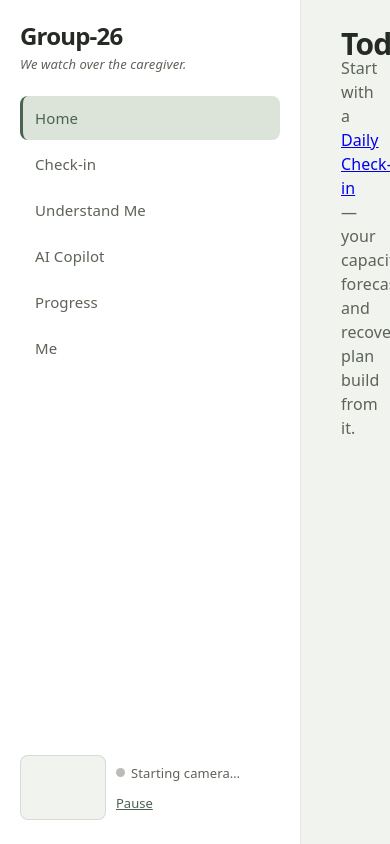
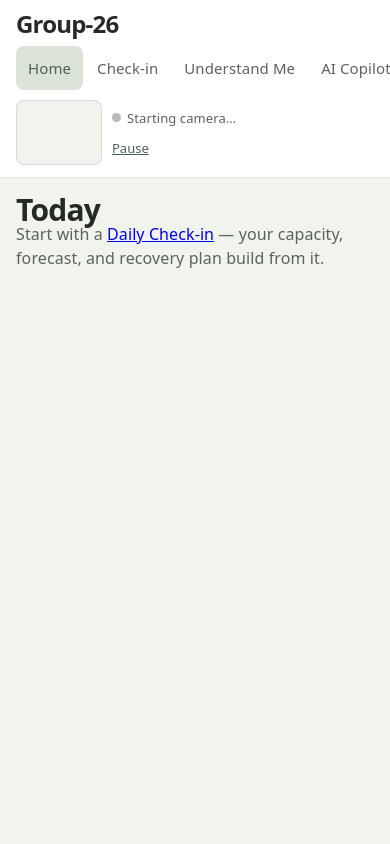
Before and after one commit to anhnguy260205-create/Group-26-, a React app in the folder frontend/: page / in a window 390 px wide. Shown: the top 844 px of the page. Built offline with nearby package versions, Linux system fonts and the light colour scheme; no server answers; the HTML template or start-up script is replaced by a standard one.

Commit message:
make frontend can fit with phone screen

```diff
--- a/frontend/src/App.css
+++ b/frontend/src/App.css
@@ -76,6 +76,71 @@
 .page-subtitle {
   color: var(--ink-soft);
   margin: 4px 0 24px;
+}
+
+/* ---- Mobile: sidebar becomes a top bar, nav becomes a scrollable row ---- */
+@media (max-width: 768px) {
+  .shell {
+    flex-direction: column;
+    min-height: auto;
+  }
+
+  .sidebar {
+    width: 100%;
+    flex-direction: row;
+    flex-wrap: wrap;
+    align-items: center;
+    padding: 12px 16px;
+    gap: 10px 16px;
+    border-right: none;
+    border-bottom: 1px solid var(--line);
+  }
+
+  .sidebar-brand {
+    flex: 1 1 auto;
+  }
+  .sidebar-brand .app-tagline {
+    display: none;
+  }
+
+  .nav-list {
+    flex-direction: row;
+    flex-wrap: nowrap;
+    width: 100%;
+    overflow-x: auto;
+    -webkit-overflow-scrolling: touch;
+    scrollbar-width: none;
+  }
+  .nav-list::-webkit-scrollbar {
+    display: none;
+  }
+  .nav-list li {
+    flex-shrink: 0;
+  }
+  .nav-link {
+    white-space: nowrap;
+    border-left: none;
+  }
+
+  .sidebar .presence-indicator {
+    margin-top: 0;
+    width: 100%;
+  }
+
+  .content {
+    padding: 20px 16px 40px;
+  }
+
+  .page {
+    max-width: 100%;
+  }
+}
+
+@media (max-width: 420px) {
+  .presence-video {
+    width: 56px;
+    height: 42px;
+  }
 }
 
 /* ---- Presence indicator ---- */
```
